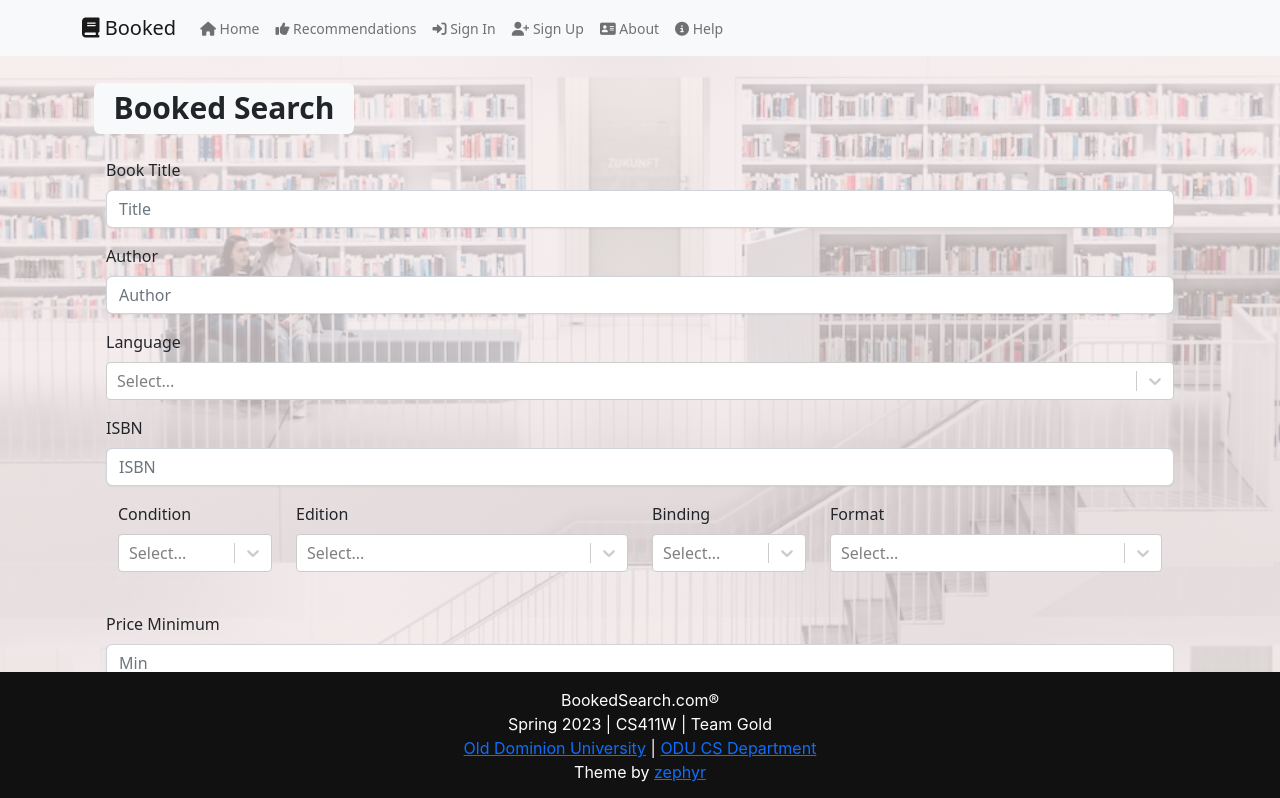
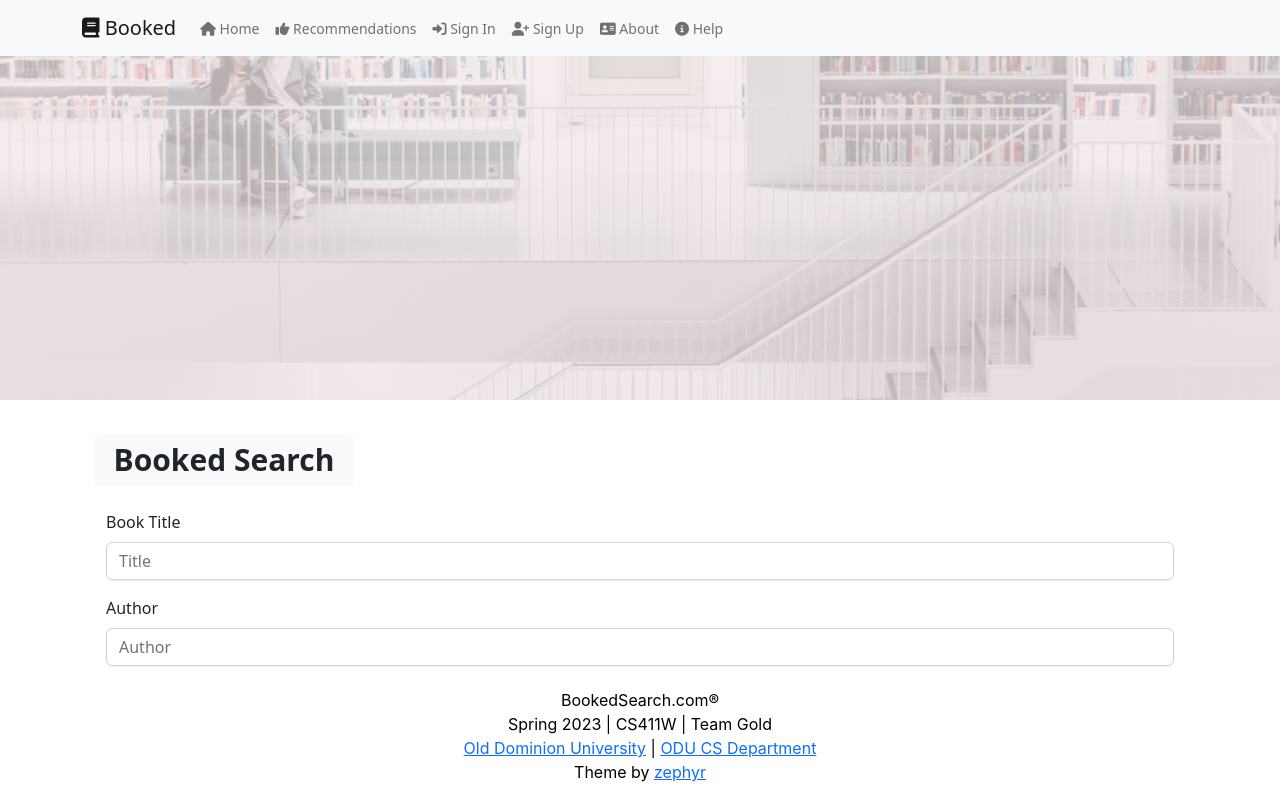
Before and after one commit to lvSojen/2023-Spring-CS411W-GOLD, a React (Create React App) app in the folder frontend/: page / in a window 1280 px wide. Shown: the top 798 px of the page. Built offline with nearby package versions, Linux system fonts and the light colour scheme.

Commit message:
need to fix the header image on all screens

```diff
--- a/frontend/src/index.css
+++ b/frontend/src/index.css
@@ -1,5 +1,18 @@
 html {
   height: 100%;
+}
+
+footer{
+    background: #fff;
+    position: fixed;
+    bottom: 0;
+    height: auto;
+    width: 100vw;
+    font-family: -apple-system, BlinkMacSystemFont, "Segoe UI", "Roboto", "Oxygen",
+    "Ubuntu", "Cantarell", "Fira Sans", "Droid Sans", "Helvetica Neue",
+    sans-serif;;
+    color: #000000;
+    flex-shrink: 0;
 }
 
 body {
@@ -16,37 +29,13 @@ body {
   padding-bottom: 8.5rem;
 }
 
-.banner{
-  width: 100%;
-  height: 100vh;
-  padding: 0;
-  box-sizing: border-box;
+header {
   background-image: linear-gradient(rgba(247, 235, 235, 0.75),rgba(240, 229, 229, 0.75)),url(../src/assets/images/white-bookcase.jpg);
   background-size: cover;
   background-position: center;
   background-repeat: no-repeat;
-  background-attachment: fixed;
-}
-
-header {
-  background-size: cover;
-  background-position: center;
-  background-repeat: no-repeat;
   background-color: #333;
-
-}
-
-footer{
-    background: #111;
-    position: fixed;
-    bottom: 0;
-    height: auto;
-    width: 100vw;
-    font-family: -apple-system, BlinkMacSystemFont, "Segoe UI", "Roboto", "Oxygen",
-    "Ubuntu", "Cantarell", "Fira Sans", "Droid Sans", "Helvetica Neue",
-    sans-serif;;
-    color: #fff;
-    flex-shrink: 0;
+  height: 400px;
 }
 
 code {
```
Also changed, not shown: frontend/src/screens/Screens.css (line endings or trailing spaces).
